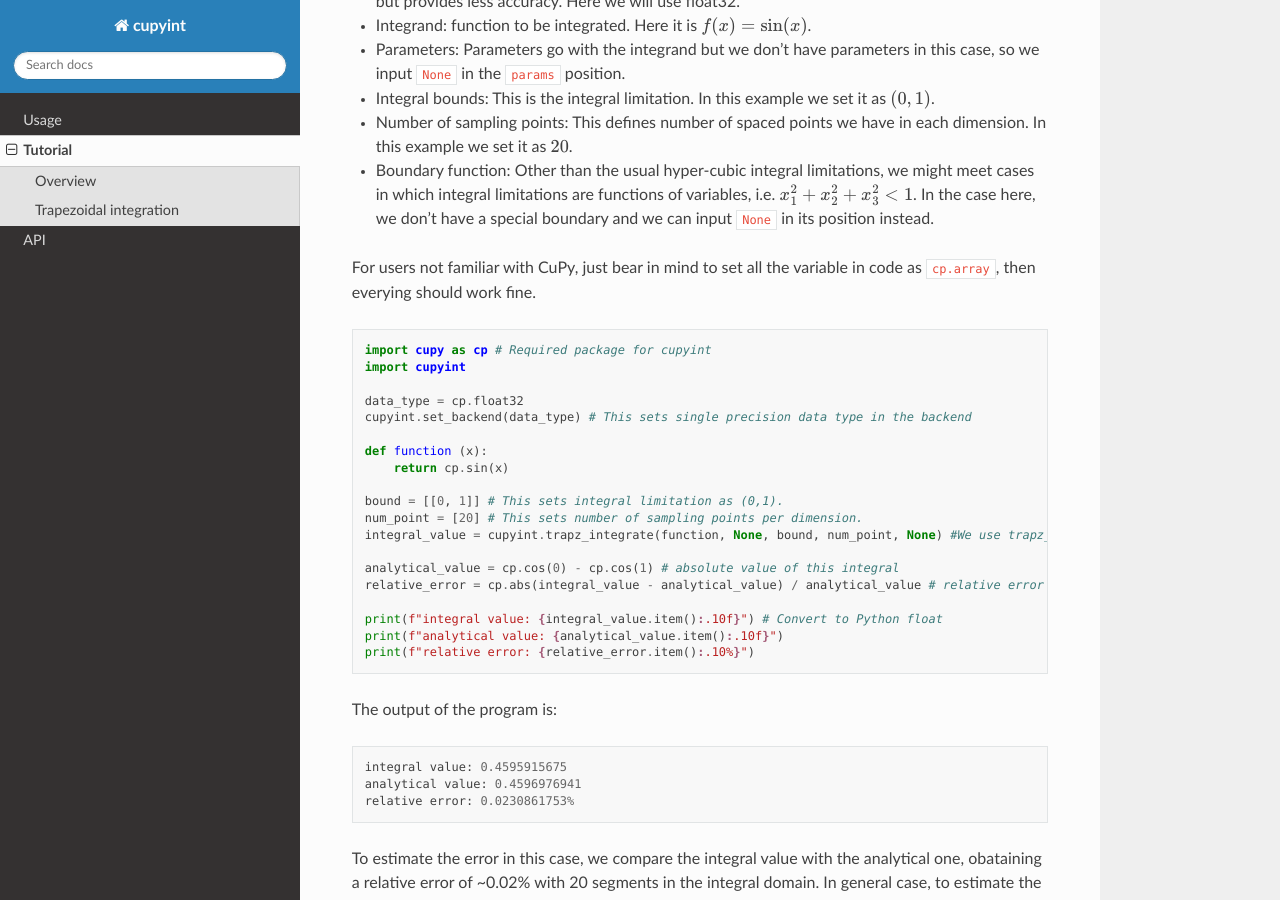
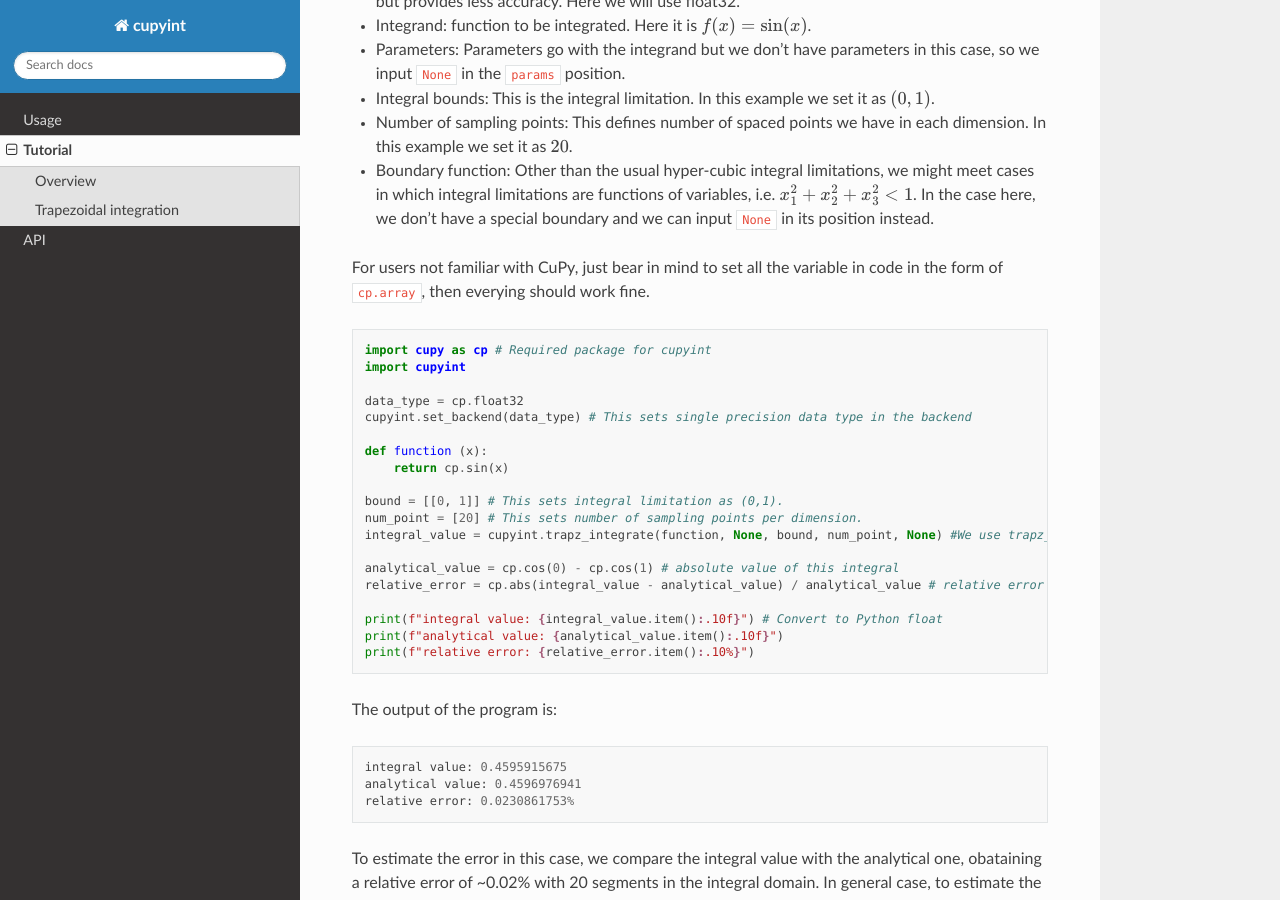
Before and after one commit to ze-ouyang/cupyint_doc, a Sphinx documentation site: the page built from docs/source/tutorial.rst, in a window 1280 px wide and 900 px high, scrolled down 1366 px. Built offline with Sphinx 7.4.7 and the Read the Docs theme 3.1.0, drawn with Linux system fonts in a browser that asks for light colours.

Commit message:
Update tutorial.rst

```diff
--- a/docs/source/tutorial.rst
+++ b/docs/source/tutorial.rst
@@ -47,7 +47,7 @@ Our first example is to integrate :math:`f(x)=\mathrm{sin}(x)` over :math:`(0,1)
 * Number of sampling points: This defines number of spaced points we have in each dimension. In this example we set it as :math:`20`.
 * Boundary function: Other than the usual hyper-cubic integral limitations, we might meet cases in which integral limitations are functions of variables, i.e. :math:`x_1^2+x_2^2+x_3^2<1`. In the case here, we don't have a special boundary and we can input ``None`` in its position instead.
 
-For users not familiar with CuPy, just bear in mind to set all the variable in code as ``cp.array``, then everying should work fine.
+For users not familiar with CuPy, just bear in mind to set all the variable in code in the form of ``cp.array``, then everying should work fine.
 
 .. code-block:: python
 
```
